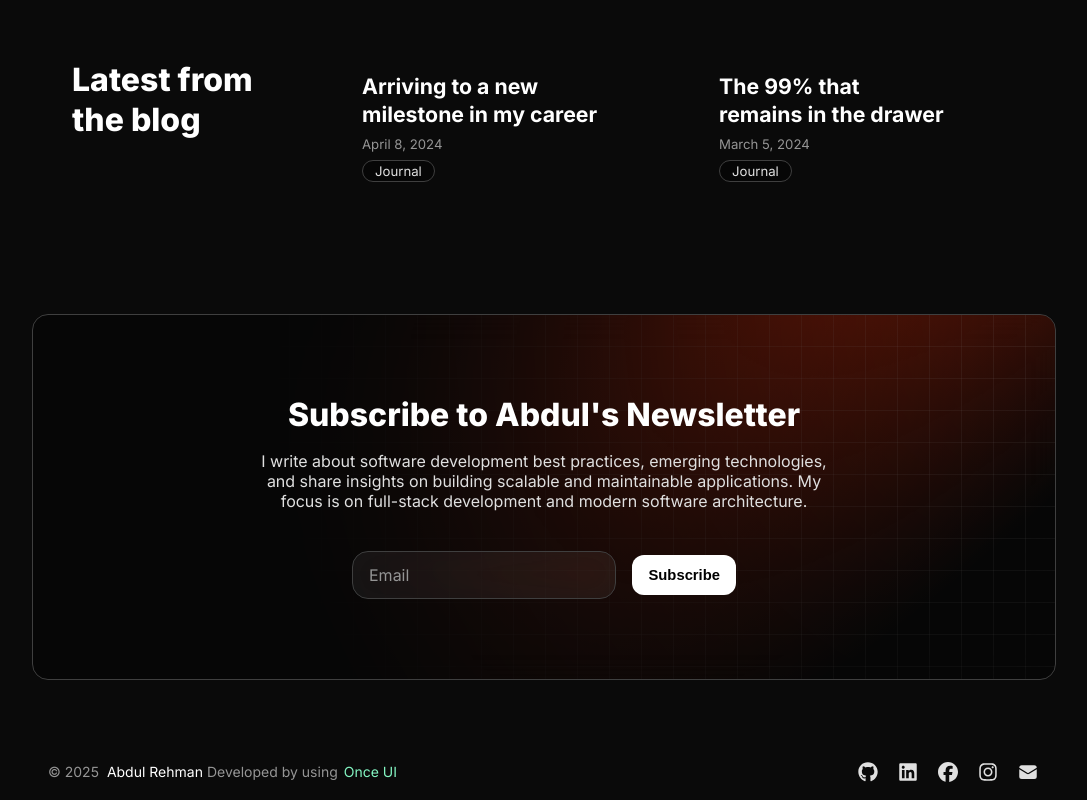
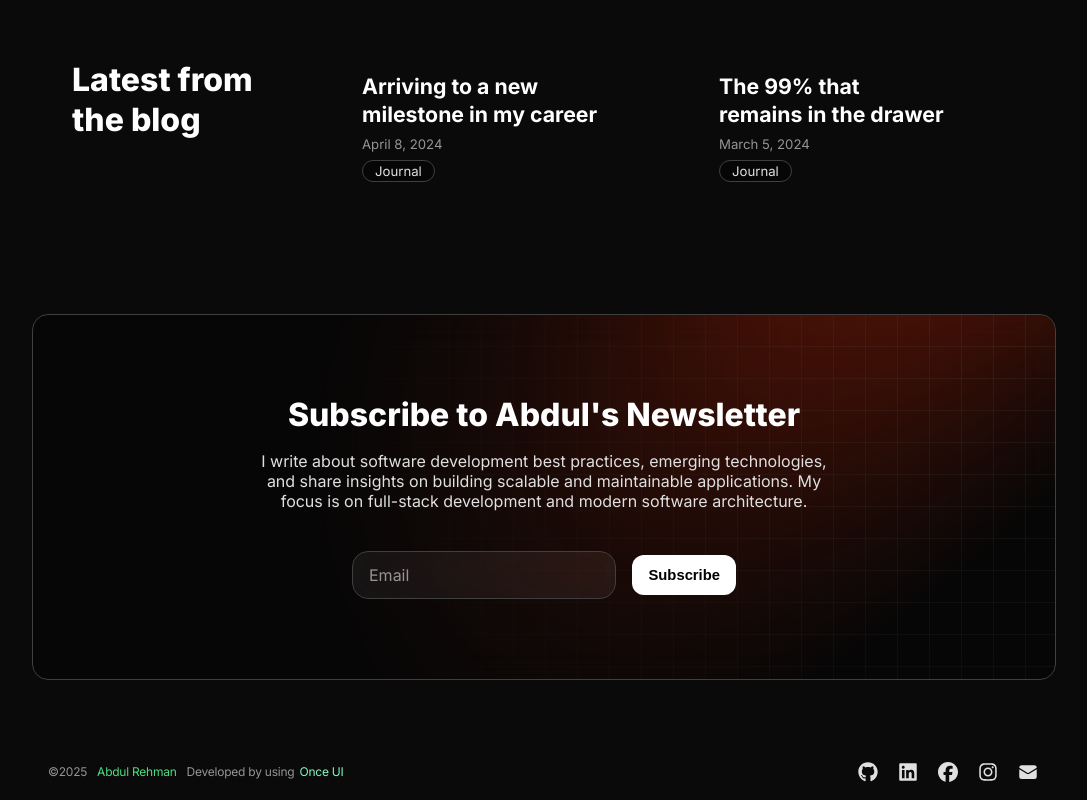
Before and after one commit to abdulsworkspace/AbdulPortfolio, a Next.js app: page / in a window 1280 px wide. Shown: the part 2012-2812 px from the top of the page, without its empty margins (96-1183 px from the left). Built offline with nearby package versions, Linux system fonts and the light colour scheme.

Commit message:
fix: update footer styles and remove responsive objects

```diff
--- a/src/components/Footer.tsx
+++ b/src/components/Footer.tsx
@@ -23,12 +23,13 @@ export const Footer = () => {
         horizontal="space-between"
         vertical="center"
       >
-        <Text variant="body-default-s" onBackground="neutral-strong">
-          <Text onBackground="neutral-weak">© {currentYear} </Text>
-          <Text paddingX="4">{person.name}</Text>
+        <Text variant="body-default-xs" onBackground="neutral-strong" style={{ letterSpacing: '-0.02em' }}>
+          <Text onBackground="neutral-weak">©{currentYear}</Text>
+          <SmartLink href="/" style={{ textDecoration: 'none' }}>
+            <Text paddingX="2" style={{ color: '#4ade80' }}>{person.name}</Text>
+          </SmartLink>
           <Text onBackground="neutral-weak">
-            {/* Usage of this template requires attribution. Please don't remove the link to Once UI. */}
-             Developed by using {" "}
+            Developed by using{" "}
             <SmartLink
               style={{ marginLeft: "-0.125rem" }}
               href="https://once-ui.com/templates/magic-portfolio"
```
